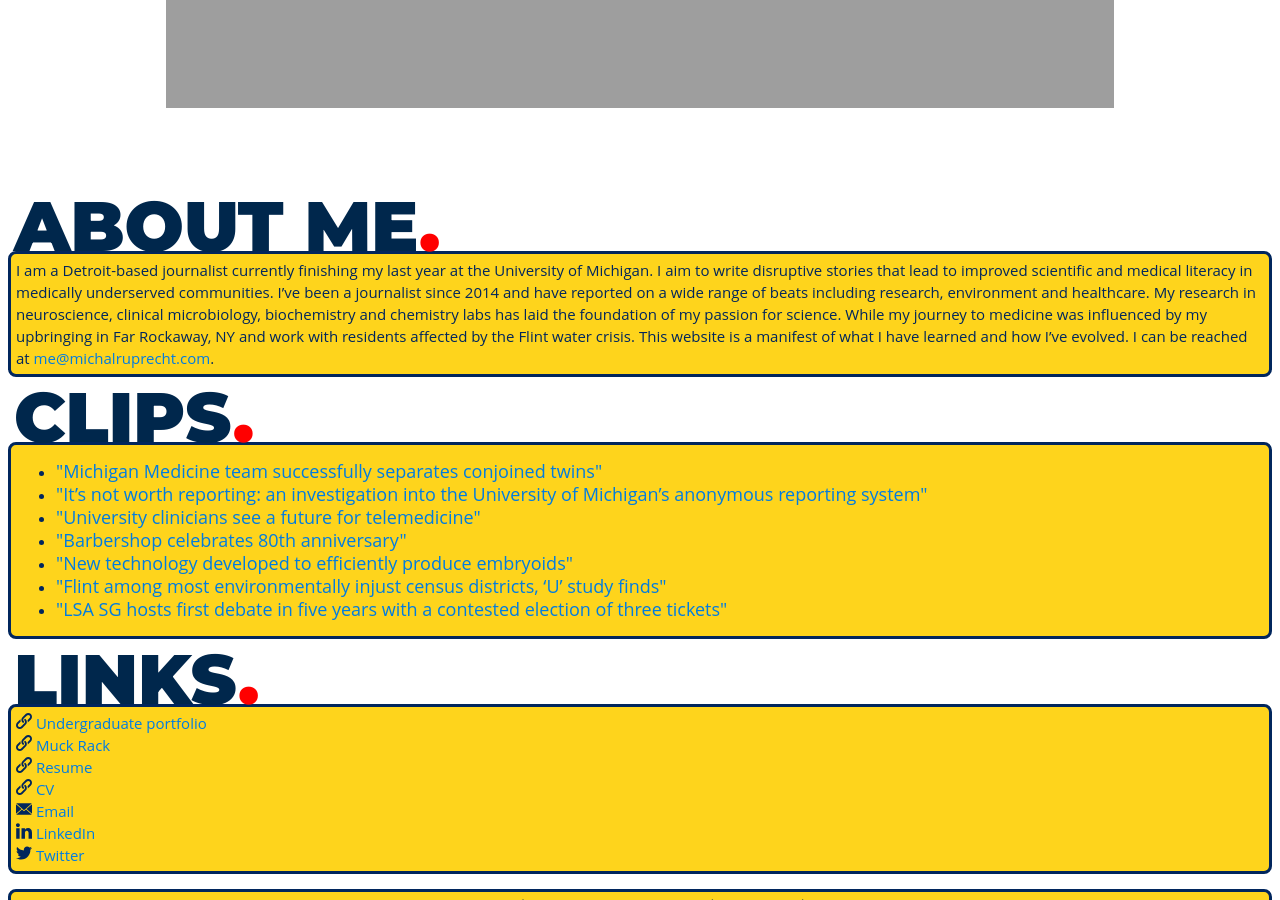
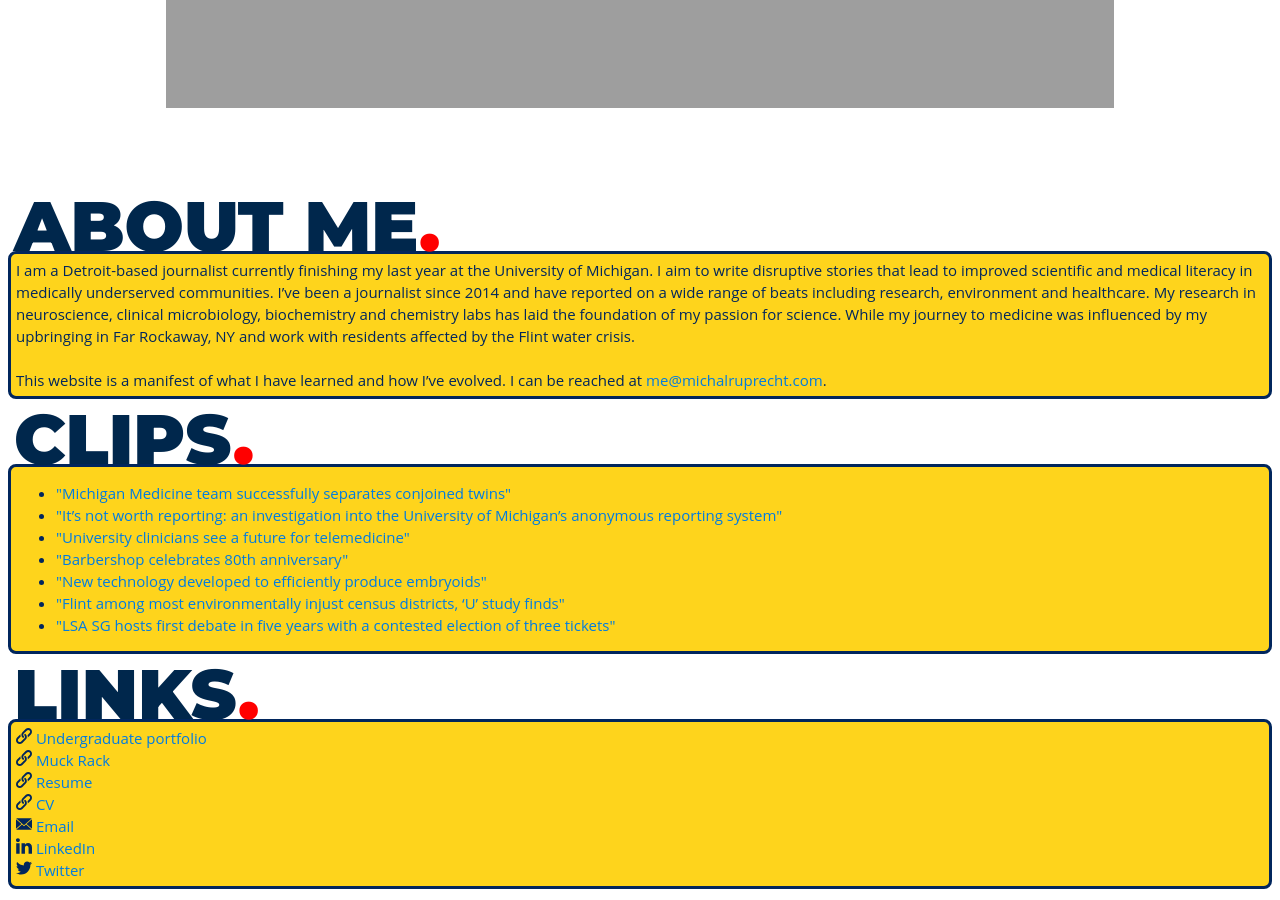
Before and after one commit to MichalRuprecht/michalruprecht.github.io, a Jekyll site: the page built from pages/journalism.html, in a window 1280 px wide and 900 px high, scrolled down 647 px. Built offline with Jekyll 4.4.1, drawn with Linux system fonts in a browser that asks for light colours.

```diff
--- a/pages/journalism.html
+++ b/pages/journalism.html
@@ -14,7 +14,8 @@ title: Journalism Portfolio - Michal Ruprecht
       <br />ABOUT ME<font color="#FF0000">.</font>
     </div>
     <div class="college">
-      <h3>I am a Detroit-based journalist currently finishing my last year at the University of Michigan. I aim to write disruptive stories that lead to improved scientific and medical literacy in medically underserved communities. I’ve been a journalist since 2014 and have reported on a wide range of beats including research, environment and healthcare. My research in neuroscience, clinical microbiology, biochemistry and chemistry labs has laid the foundation of my passion for science. While my journey to medicine was influenced by my upbringing in Far Rockaway, NY and work with residents affected by the Flint water crisis. This website is a manifest of what I have learned and how I’ve evolved. I can be reached at <a href="mailto:me@michalruprecht.com">me@michalruprecht.com</a>.</h3>
+      <h3>I am a Detroit-based journalist currently finishing my last year at the University of Michigan. I aim to write disruptive stories that lead to improved scientific and medical literacy in medically underserved communities. I’ve been a journalist since 2014 and have reported on a wide range of beats including research, environment and healthcare. My research in neuroscience, clinical microbiology, biochemistry and chemistry labs has laid the foundation of my passion for science. While my journey to medicine was influenced by my upbringing in Far Rockaway, NY and work with residents affected by the Flint water crisis.
+        <br /><br />This website is a manifest of what I have learned and how I’ve evolved. I can be reached at <a href="mailto:me@michalruprecht.com">me@michalruprecht.com</a>.</h3>
     </div>
 
     <div class="title">
@@ -22,13 +23,13 @@ title: Journalism Portfolio - Michal Ruprecht
     </div>
     <div class="college">
       <h3><ul>
-        <li><big><a href="https://www.michigandaily.com/section/research/michigan-medicine-team-successfully-separates-conjoined-twins" target="_blank">"Michigan Medicine team successfully separates conjoined twins"</a></big></li>
-        <li><big><a href="https://www.michigandaily.com/section/research/it%E2%80%99s-not-worth-reporting-researchers-allege-ineffective-u-reporting-system-abuse" target="_blank">"It’s not worth reporting: an investigation into the University of Michigan’s anonymous reporting system"</a></big></li>
-        <li><big><a href="https://www.michigandaily.com/section/news/university-clinicians-see-future-telemedicine" target="_blank">"University clinicians see a future for telemedicine"</a></big></li>
-        <li><big><a href="https://www.michigandaily.com/section/business/local-barbershop-celebrates-80th-anniversary" target="_blank">"Barbershop celebrates 80th anniversary"</a></big></li>
-        <li><big><a href="https://www.michigandaily.com/section/research/new-technology-developed-efficiently-produce-embryoids" target="_blank">"New technology developed to efficiently produce embryoids"</a></big></li>
-        <li><big><a href="https://www.michigandaily.com/section/research/flint-among-most-environmentally-injust-census-districts-%E2%80%98u%E2%80%99-study-finds" target="_blank">"Flint among most environmentally injust census districts, ‘U’ study finds"</a></big></li>
-        <li><big><a href="https://www.michigandaily.com/section/student-government/lsa-sg-hosts-first-debate-five-years-contested-election-three-tickets" target="_blank">"LSA SG hosts first debate in five years with a contested election of three tickets"</a></big></li>
+        <li><a href="https://www.michigandaily.com/section/research/michigan-medicine-team-successfully-separates-conjoined-twins" target="_blank">"Michigan Medicine team successfully separates conjoined twins"</a></li>
+        <li><a href="https://www.michigandaily.com/section/research/it%E2%80%99s-not-worth-reporting-researchers-allege-ineffective-u-reporting-system-abuse" target="_blank">"It’s not worth reporting: an investigation into the University of Michigan’s anonymous reporting system"</a></li>
+        <li><a href="https://www.michigandaily.com/section/news/university-clinicians-see-future-telemedicine" target="_blank">"University clinicians see a future for telemedicine"</a></li>
+        <li><a href="https://www.michigandaily.com/section/business/local-barbershop-celebrates-80th-anniversary" target="_blank">"Barbershop celebrates 80th anniversary"</a></li>
+        <li><a href="https://www.michigandaily.com/section/research/new-technology-developed-efficiently-produce-embryoids" target="_blank">"New technology developed to efficiently produce embryoids"</a></li>
+        <li><a href="https://www.michigandaily.com/section/research/flint-among-most-environmentally-injust-census-districts-%E2%80%98u%E2%80%99-study-finds" target="_blank">"Flint among most environmentally injust census districts, ‘U’ study finds"</a></li>
+        <li><a href="https://www.michigandaily.com/section/student-government/lsa-sg-hosts-first-debate-five-years-contested-election-three-tickets" target="_blank">"LSA SG hosts first debate in five years with a contested election of three tickets"</a></li>
       </ul></h3>
     </div>
 
```
